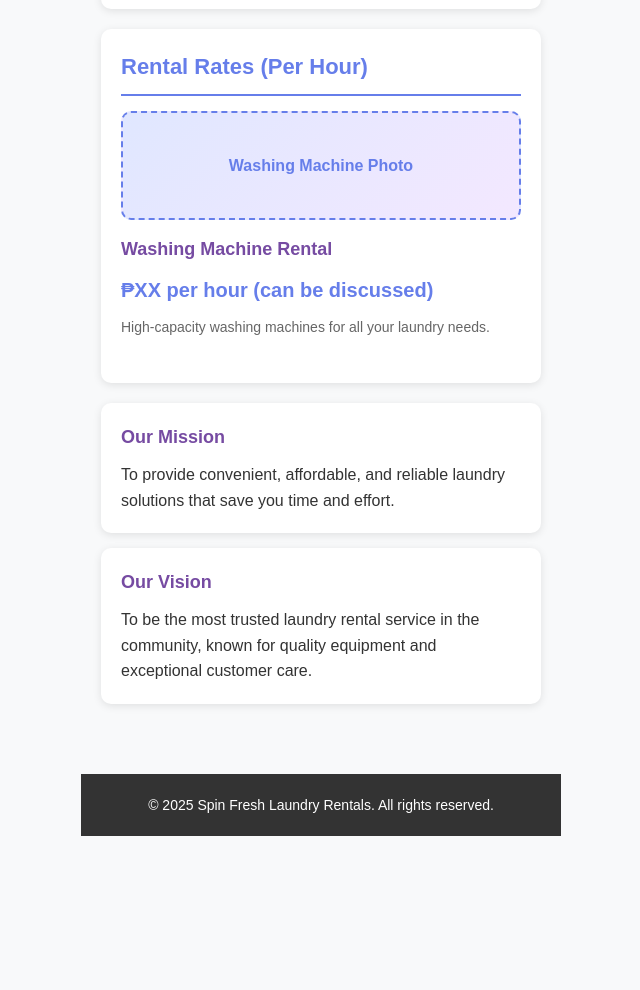
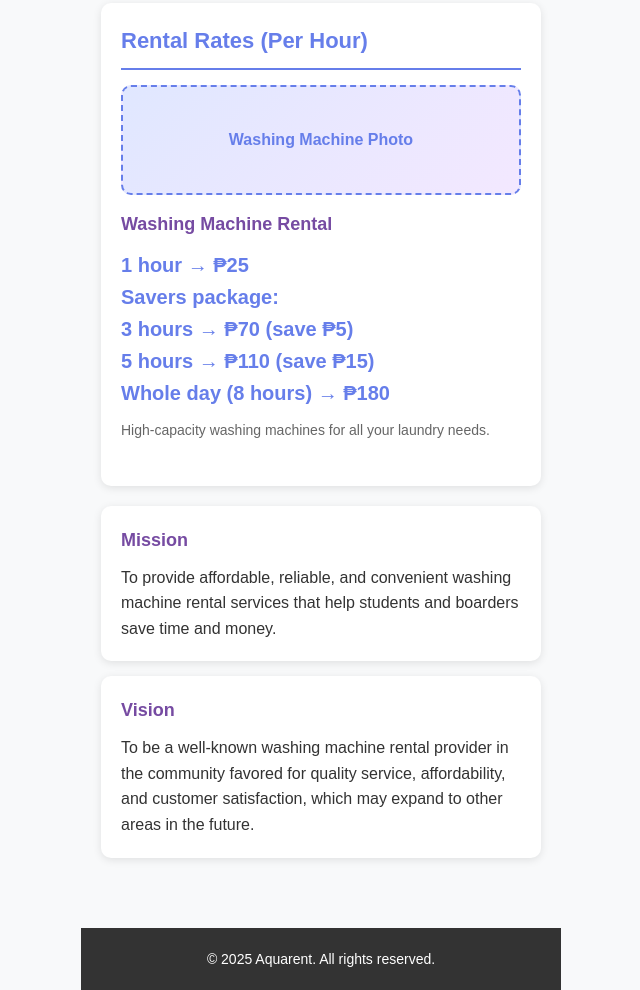
Before and after one commit to joyboyy23/Aquarent, a plain HTML site: page services.html in a window 1280 px wide. Shown: the part 598-1588 px from the top of the page, without its empty margins (319-959 px from the left). Before the commit the page ends 1434 px from the top, so only its background shows below. Drawn offline with Linux system fonts and the light colour scheme.

Commit message:
Update branding and contact information across multiple HTML files

```diff
--- a/services.html
+++ b/services.html
@@ -10,7 +10,7 @@
     <header>
         <div class="logo-container">
             <div class="logo-placeholder">LOGO</div>
-            <h1>Rentals Title</h1>
+            <h1>AQUARENT</h1>
         </div>
     </header>
 
@@ -25,7 +25,7 @@
     <main>
         <section class="about">
             <h2>Our Story</h2>
-            <p>Spin Fresh Laundry Rentals was born from a simple idea: making laundry day less of a chore. We started this business to help busy individuals and families have access to quality laundry equipment without the hassle of ownership.</p>
+            <p>Aquarent was born from a simple idea: making laundry day less of a chore. We started this business to help busy individuals have access to quality laundry equipment without the hassle of ownership.</p>
             <p>What makes us different? We offer flexible rental options, well-maintained equipment, and a commitment to making your laundry experience as smooth as possible.</p>
         </section>
 
@@ -38,7 +38,14 @@
                 </div>
                 <div class="service-details">
                     <h3>Washing Machine Rental</h3>
-                    <p class="price">₱XX per hour (can be discussed)</p>
+                    <p class="price">
+                        1 hour → ₱25<br>
+                        Savers package:<br>
+                        3 hours → ₱70 (save ₱5)<br>
+                        5 hours → ₱110 (save ₱15)<br>
+                        Whole day (8 hours) → ₱180
+                    </p>
+
                     <p class="description">High-capacity washing machines for all your laundry needs.</p>
                 </div>
             </div>
@@ -47,12 +54,12 @@
 
         <section class="mission-vision">
             <div class="mission">
-                <h3>Our Mission</h3>
-                <p>To provide convenient, affordable, and reliable laundry solutions that save you time and effort.</p>
+                <h3>Mission</h3>
+                <p>To provide affordable, reliable, and convenient washing machine rental services that help students and boarders save time and money.</p>
             </div>
             <div class="vision">
-                <h3>Our Vision</h3>
-                <p>To be the most trusted laundry rental service in the community, known for quality equipment and exceptional customer care.</p>
+                <h3>Vision</h3>
+                <p>To be a well-known washing machine rental provider in the community favored for quality service, affordability, and customer satisfaction, which may expand to other areas in the future.</p>
             </div>
         </section>
 
@@ -60,7 +67,7 @@
     </main>
 
     <footer>
-        <p>&copy; 2025 Spin Fresh Laundry Rentals. All rights reserved.</p>
+        <p>&copy; 2025 Aquarent. All rights reserved.</p>
     </footer>
 
     <script src="script.js"></script>
```
Also changed, not shown: contact.html (+5 -4 lines), index.html (+4 -5 lines).
